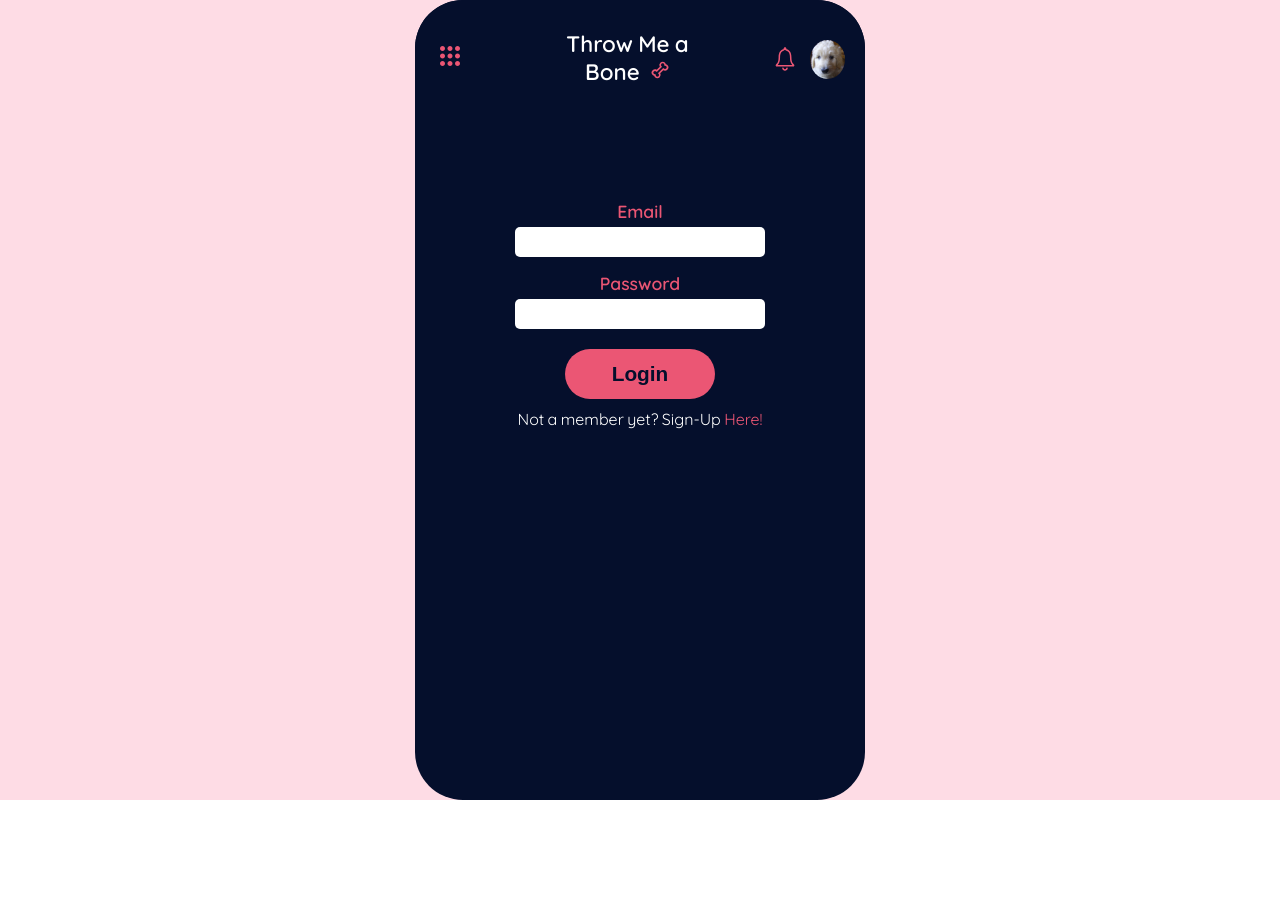
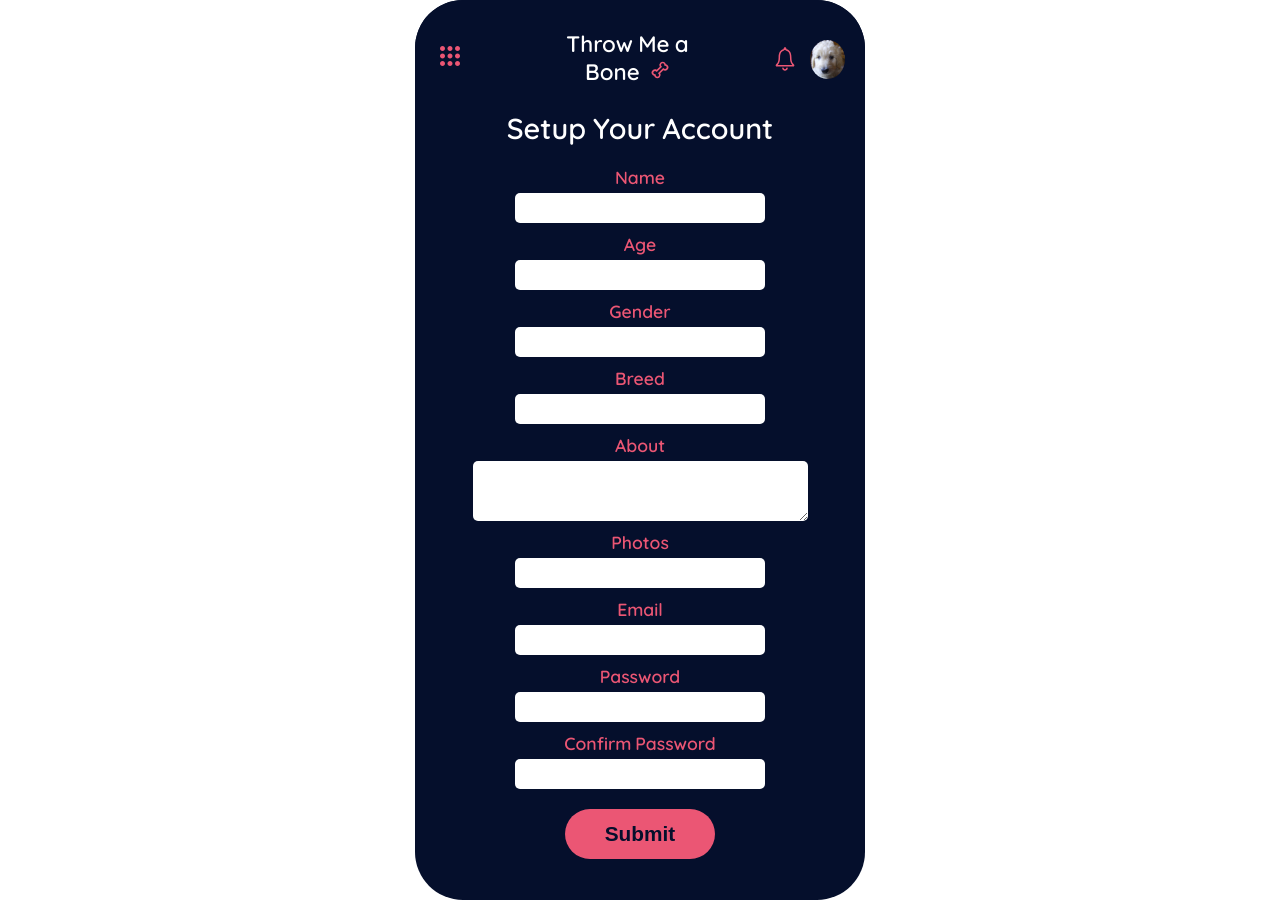
Before and after one commit to erickbey/dog-tinder, a React (Create React App) app in the folder client/: page /register in a window 1280 px wide. Before the commit the page ends 800 px from the top, so only its background shows below. Built offline with nearby package versions, Linux system fonts and the light colour scheme.

Commit message:
added Browser Router and routes for login, register, and main on client side

```diff
--- a/client/package.json
+++ b/client/package.json
@@ -9,6 +9,7 @@
     "react": "^18.2.0",
     "react-dom": "^18.2.0",
     "react-icons": "^4.4.0",
+    "react-router-dom": "^6.3.0",
     "react-scripts": "5.0.1",
     "web-vitals": "^2.1.4"
   },
--- a/client/src/App.js
+++ b/client/src/App.js
@@ -1,17 +1,10 @@
 import './App.css';
-// import AccountSetup from './components/AccountSetup/AccountSetup';
-// import DogPreviewCard from './components/DogPreviewCard/DogPreviewCard';
-// import AccountSetup from './components/AccountSetup/AccountSetup';
-// import DogProfileCard from './components/DogProfileCard/DogProfileCard';
-import Login from './components/Login/Login';
+import DogPreviewCard from './components/DogPreviewCard/DogPreviewCard';
 
 function App() {
   return (
     <div className="App">
-        {/* <DogProfileCard /> */}
-        {/* <DogPreviewCard /> */}
-        <Login />
-        {/* <AccountSetup /> */}
+        <DogPreviewCard />
     </div>
   );
 }
--- a/client/src/components/NavBar/NavBar.jsx
+++ b/client/src/components/NavBar/NavBar.jsx
@@ -4,6 +4,7 @@ import { IoIosNotificationsOutline } from 'react-icons/io';
 import { BiBone } from 'react-icons/bi';
 import { CgMenuGridO } from 'react-icons/cg';
 import profile from '../../assets/profilepic.JPG'
+import { Link } from 'react-router-dom';
 
 function NavBar() {
   return (
@@ -11,7 +12,7 @@ function NavBar() {
       <button className='btn options__btn'>
         <CgMenuGridO className='icon__medium options'/>
       </button>
-        <h1 className='title'>Throw Me a Bone <BiBone className='icon__small bone'/></h1>
+        <Link to='/'><h1 className='title'>Throw Me a Bone <BiBone className='icon__small bone'/></h1></Link>
         <div className='icons__container'>
           <button className='btn'>
             <IoIosNotificationsOutline className='icon__medium notification'/>
--- a/client/src/index.js
+++ b/client/src/index.js
@@ -1,17 +1,20 @@
 import React from 'react';
 import ReactDOM from 'react-dom/client';
 import './index.css';
+import { BrowserRouter, Route, Routes } from 'react-router-dom';
+
 import App from './App';
-import reportWebVitals from './reportWebVitals';
+import Login from './components/Login/Login';
+import AccountSetup from './components/AccountSetup/AccountSetup';
+
 
 const root = ReactDOM.createRoot(document.getElementById('root'));
 root.render(
-  <React.StrictMode>
-    <App />
-  </React.StrictMode>
+  <BrowserRouter>
+    <Routes>
+      <Route path="/" element={<App />} />
+      <Route path="/login" element={<Login />} />
+      <Route path="/register" element={<AccountSetup />} />
+    </Routes>
+  </BrowserRouter>
 );
-
-// If you want to start measuring performance in your app, pass a function
-// to log results (for example: reportWebVitals(console.log))
-// or send to an analytics endpoint. Learn more: https://bit.ly/CRA-vitals
-reportWebVitals();
```
Also changed, not shown: 1 other file (tests, documents, lock files or other folders).
